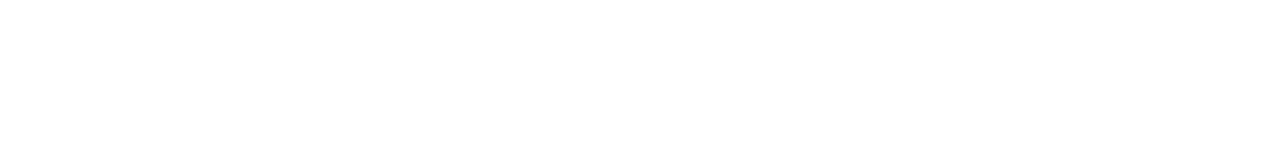
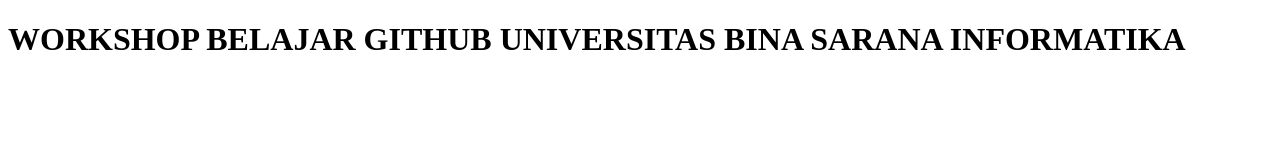
Before and after one commit to nabilahaisyiazzahra/web-sekolah, a plain HTML site: page index.html in a window 1280 px wide. Drawn offline with Linux system fonts and the light colour scheme.

Commit message:
revisinya kak

```diff
--- a/index.html
+++ b/index.html
@@ -6,6 +6,6 @@
     <title>BELAJAR GIT</title>
 </head>
 <body>
-
+    <h1>WORKSHOP BELAJAR GITHUB UNIVERSITAS BINA SARANA INFORMATIKA</h1>
 </body>
 </html>
```
